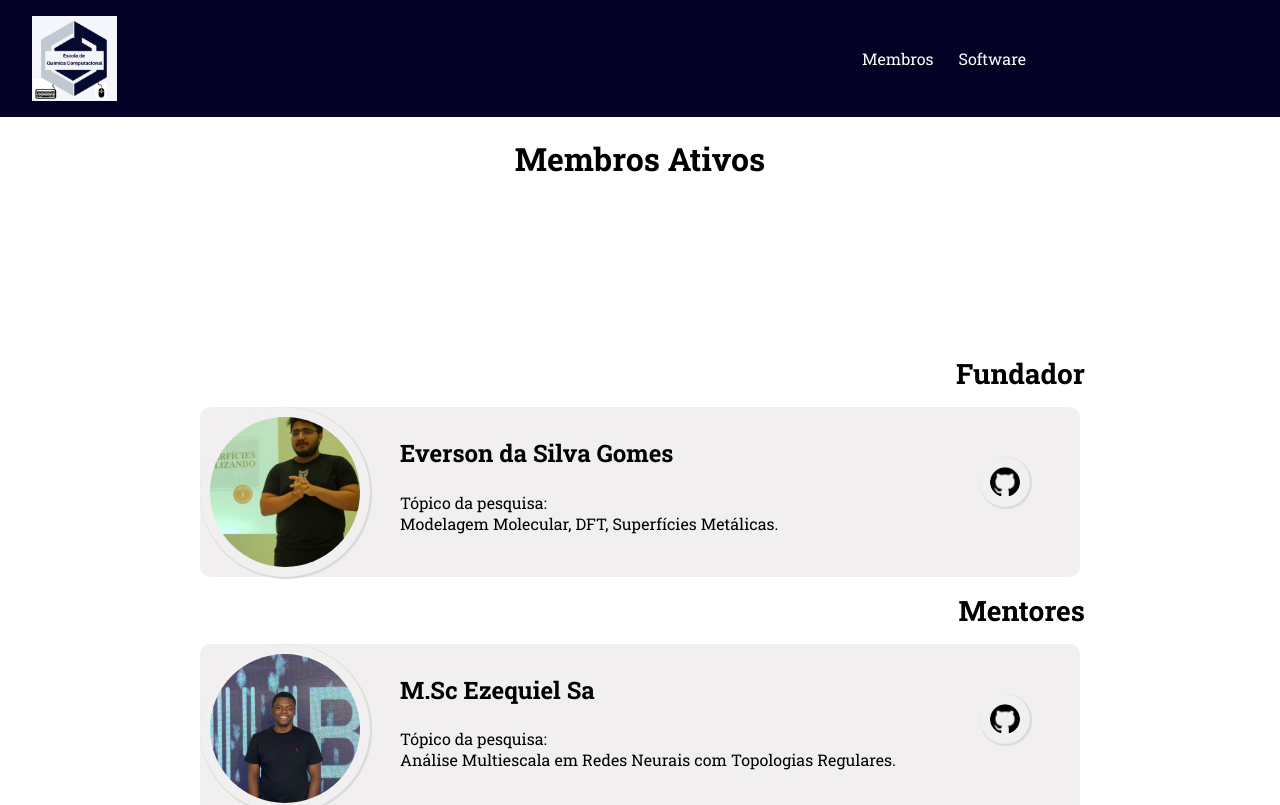
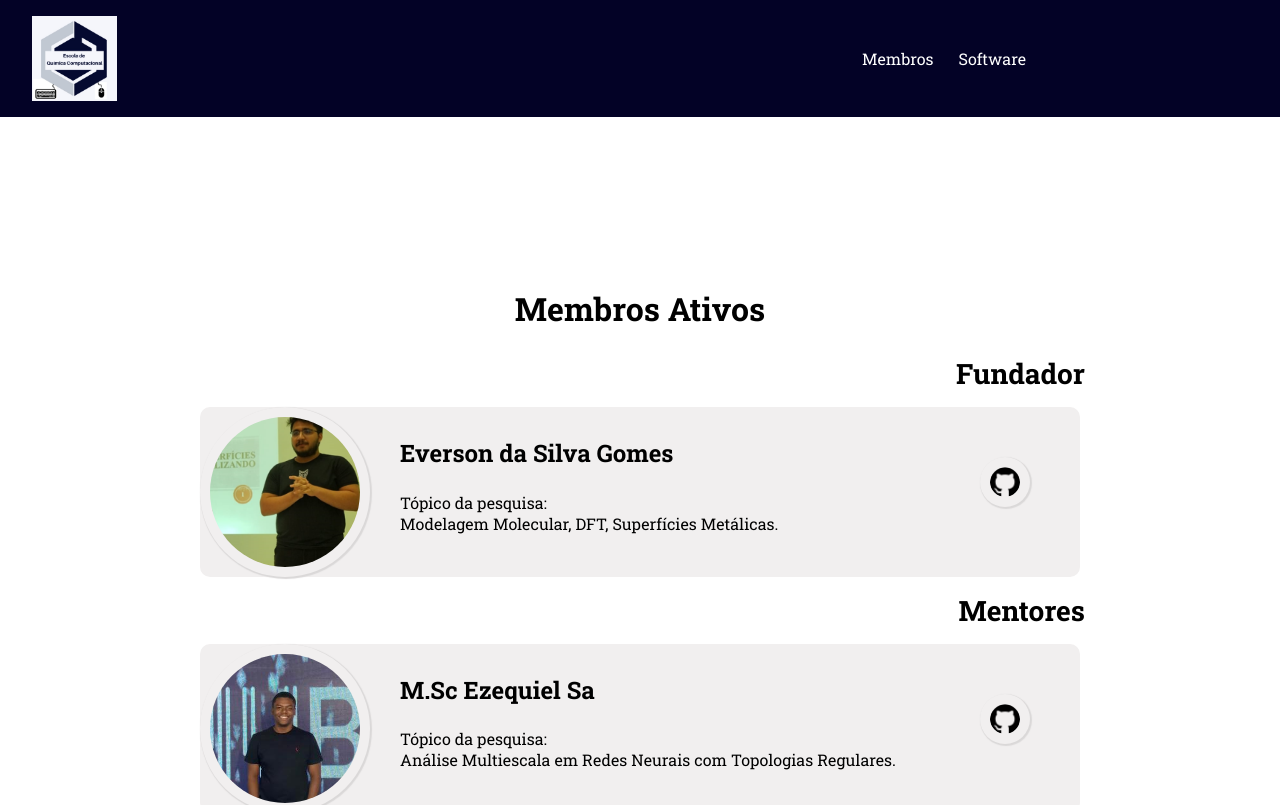
Before and after one commit to escola-quimica/Projeto-Quimica, a React (Vite) app: page /membros in a window 1280 px wide. Shown: the top 805 px of the page. Built offline with nearby package versions, Linux system fonts and the light colour scheme.

Commit message:
Update Membros.jsx

```diff
--- a/src/Components/Pages/Membros.jsx
+++ b/src/Components/Pages/Membros.jsx
@@ -23,10 +23,9 @@ const Membros = () => {
   return (
    <>
 
-    <h1 className="textoMembros"> Membros Ativos</h1>
+    <div className="container">
 
-
-    <div className="container">
+      <h1 className="textoMembros"> Membros Ativos</h1>
 
       <h2 className="tituloMembros"> Fundador </h2>
 
```
